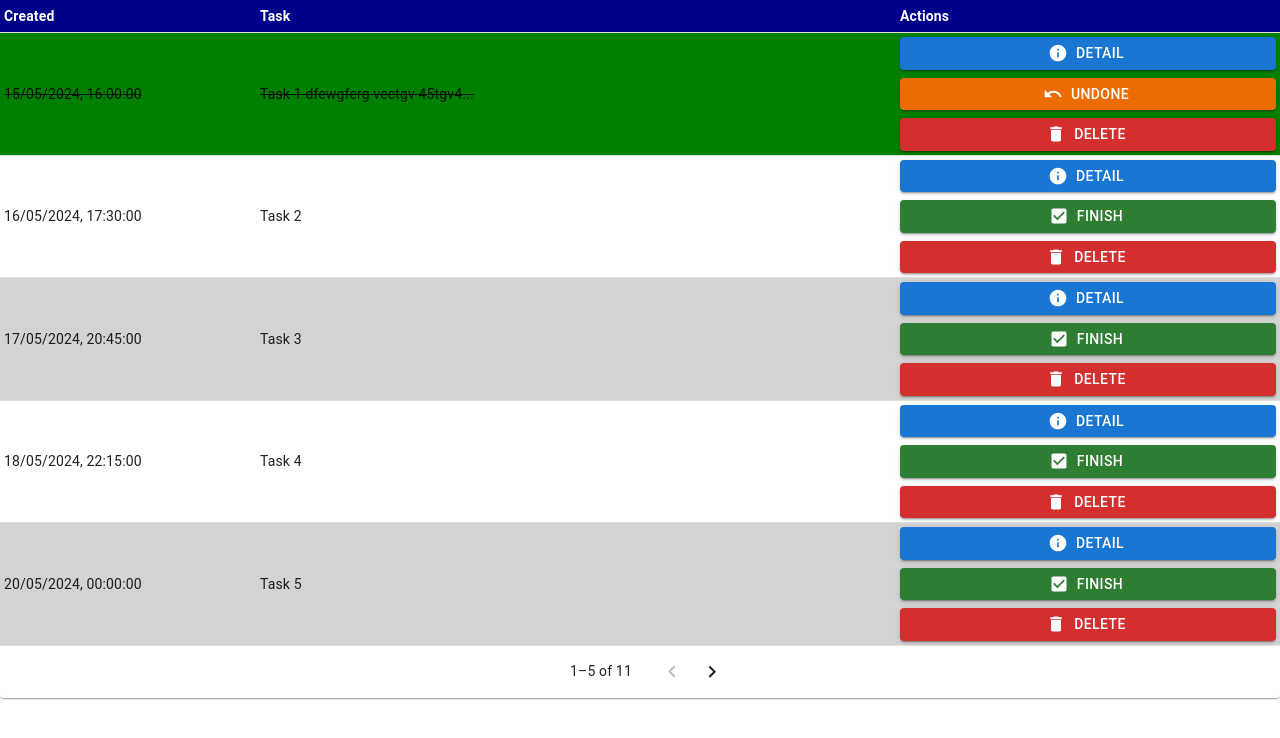
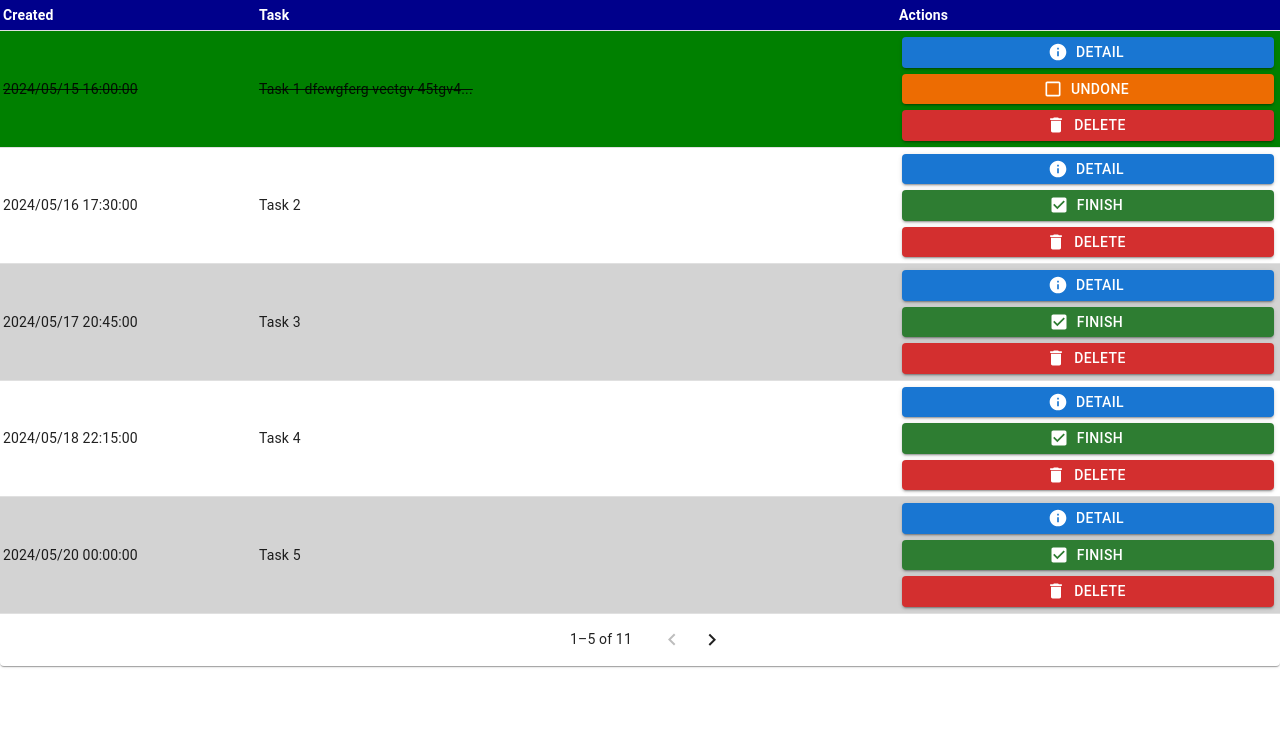
Before and after one commit to The-Aldi-Tri/to-do_app_client, a React (Create React App) app: page / in a window 1280 px wide. Shown: the top 738 px of the page. Built offline with nearby package versions, Linux system fonts and the light colour scheme.

Commit message:
Edit and tidying some styling + refactor function convert date time to WIB

```diff
--- a/src/components/DummyData.js
+++ b/src/components/DummyData.js
@@ -1,6 +1,12 @@
 import { nanoid } from "nanoid";
 function convertWIB(date) {
-  return date.toLocaleString("en-GB", { timeZone: "Asia/Jakarta" });
+  const [tanggal, waktu] = date
+    .toLocaleString("en-GB", { timeZone: "Asia/Jakarta" })
+    .replace(",", "")
+    .split(" ");
+  const revTanggal = tanggal.split("/").reverse().join("/");
+
+  return `${revTanggal} ${waktu}`;
 }
 
 function createData(task, details, time, finished = false, id = nanoid(10)) {
--- a/src/components/MuiTable.js
+++ b/src/components/MuiTable.js
@@ -1,5 +1,19 @@
 import React, { useState } from "react";
 import Paper from "@mui/material/Paper";
+import Stack from "@mui/material/Stack";
+import Button from "@mui/material/Button";
+import Modal from "@mui/material/Modal";
+import Typography from "@mui/material/Typography";
+import { Dialog, DialogTitle, DialogActions } from "@mui/material";
+import {
+  Delete,
+  CheckBox,
+  Info,
+  CheckBoxOutlineBlank,
+  Close,
+  Cancel,
+  DeleteForever,
+} from "@mui/icons-material";
 import {
   TableContainer,
   Table,
@@ -9,35 +23,29 @@ import {
   TableCell,
   TablePagination,
 } from "@mui/material";
-import Button from "@mui/material/Button";
-import Modal from "@mui/material/Modal";
-import Typography from "@mui/material/Typography";
-import { Dialog, DialogTitle, DialogActions } from "@mui/material";
-import Stack from "@mui/material/Stack";
-import { Delete, CheckBox, Info, Undo } from "@mui/icons-material";
 
 import rows from "./DummyData"; // Import Dummy Data
 
 export default function MuiTable() {
-  // For Table
+  // For Table Component
   const [data, setData] = useState(rows);
 
   const handleFinishButton = (id) => {
     setData(
-      data.map((i) => {
-        if (i.id === id) {
-          return { ...i, finished: !i.finished };
+      data.map((item) => {
+        if (item.id === id) {
+          return { ...item, finished: !item.finished };
         }
-        return i;
+        return item;
       })
     );
   };
 
   const handleDeleteButton = (id) => {
-    setData(data.filter((i) => i.id !== id));
+    setData(data.filter((item) => item.id !== id));
   };
 
-  // For Table Pagination
+  // For Table Pagination Component
   const [page, setPage] = useState(0);
   const [rowsPerPage, setRowsPerPage] = useState(5);
 
@@ -53,7 +61,7 @@ export default function MuiTable() {
     setPage(0);
   };
 
-  // For Modal
+  // For Modal Component
   const [selectedRow, setSelectedRow] = useState({});
   const [openModal, setOpenModal] = useState(false);
 
@@ -65,8 +73,7 @@ export default function MuiTable() {
     setOpenModal(false);
   };
 
-  // For Dialog
-
+  // For Dialog Component
   const [openDialog, setOpenDialog] = useState(false);
 
   const handleOpenDialog = () => {
@@ -78,25 +85,38 @@ export default function MuiTable() {
   };
 
   // Styling
-  const tableHeadSx = { color: "white", fontWeight: "bold", p: 0.5 };
-  const actionsButtonSx = { p: 0.5 };
+  const tableHeaderSx = {
+    backgroundColor: "darkblue",
+    position: "sticky",
+    top: 0,
+    zIndex: 3,
+  };
+  const tableHeaderCellSx = { color: "white", fontWeight: "bold", p: "3px" };
+  const actionsButtonSx = { p: "3px", margin: "3px" };
+
+  const modalSx = {
+    position: "absolute",
+    top: "50%",
+    left: "50%",
+    transform: "translate(-50%, -50%)",
+    display: "flex",
+    flexDirection: "column",
+    p: 1,
+    minWidth: 300,
+    maxWidth: 600,
+    minHeight: 200,
+    maxHeight: 400,
+  };
 
   return (
     <Paper>
       <TableContainer>
         <Table aria-label="Task table">
-          <TableHead
-            sx={{
-              backgroundColor: "darkblue",
-              position: "sticky",
-              top: 0,
-              zIndex: 3,
-            }}
-          >
+          <TableHead sx={tableHeaderSx}>
             <TableRow>
-              <TableCell sx={tableHeadSx}>Created</TableCell>
-              <TableCell sx={tableHeadSx}>Task</TableCell>
-              <TableCell sx={tableHeadSx}>Actions</TableCell>
+              <TableCell sx={tableHeaderCellSx}>Created</TableCell>
+              <TableCell sx={tableHeaderCellSx}>Task</TableCell>
+              <TableCell sx={tableHeaderCellSx}>Actions</TableCell>
             </TableRow>
           </TableHead>
           <TableBody>
@@ -117,7 +137,7 @@ export default function MuiTable() {
                 <TableCell
                   sx={{
                     textDecoration: row.finished ? "line-through" : "none",
-                    p: 0.5,
+                    p: "3px",
                     width: "20%",
                   }}
                 >
@@ -126,7 +146,7 @@ export default function MuiTable() {
                 <TableCell
                   sx={{
                     textDecoration: row.finished ? "line-through" : "none",
-                    p: 0.5,
+                    p: "3px",
                     width: "50%",
                   }}
                 >
@@ -136,11 +156,11 @@ export default function MuiTable() {
                 </TableCell>
                 <TableCell
                   sx={{
-                    p: 0.5,
+                    p: "3px",
                     width: "30%",
                   }}
                 >
-                  <Stack direction="column" spacing={1}>
+                  <Stack direction="column">
                     <Button
                       variant="contained"
                       color="primary"
@@ -168,7 +188,7 @@ export default function MuiTable() {
                         variant="contained"
                         color="warning"
                         sx={actionsButtonSx}
-                        startIcon={<Undo />}
+                        startIcon={<CheckBoxOutlineBlank />}
                         onClick={() => handleFinishButton(row.id)}
                       >
                         Undone
@@ -212,27 +232,13 @@ export default function MuiTable() {
         }}
       />
       <Modal open={openModal} onClose={handleCloseModal}>
-        <Paper
-          sx={{
-            position: "absolute",
-            top: "50%",
-            left: "50%",
-            transform: "translate(-50%, -50%)",
-            display: "flex",
-            flexDirection: "column",
-            p: 1,
-            minWidth: 300,
-            maxWidth: 600,
-            minHeight: 200,
-            maxHeight: 400,
-          }}
-        >
+        <Paper sx={modalSx}>
           <Typography
             sx={{
               display: "flex",
               alignItems: "center",
               textAlign: "justify",
-              p: 0.5,
+              p: "3px",
               borderBottom: "1px solid",
             }}
           >
@@ -242,16 +248,17 @@ export default function MuiTable() {
             sx={{
               display: "flex",
               textAlign: "justify",
-              p: 0.5,
+              p: "3px",
             }}
           >
             {selectedRow.details ? selectedRow.details : ""}
           </Typography>
           <Button
             variant="contained"
-            color="secondary"
+            color="primary"
             onClick={handleCloseModal}
-            sx={{ marginTop: "auto" }}
+            sx={{ marginTop: "auto", p: "3px" }}
+            startIcon={<Close />}
           >
             CLOSE
           </Button>
@@ -266,6 +273,7 @@ export default function MuiTable() {
             variant="contained"
             color="primary"
             onClick={handleCloseDialog}
+            startIcon={<Cancel />}
           >
             No
           </Button>
@@ -276,7 +284,7 @@ export default function MuiTable() {
               handleDeleteButton(selectedRow.id);
               setOpenDialog(false);
             }}
-            autoFocus
+            startIcon={<DeleteForever />}
           >
             Yes
           </Button>
```
